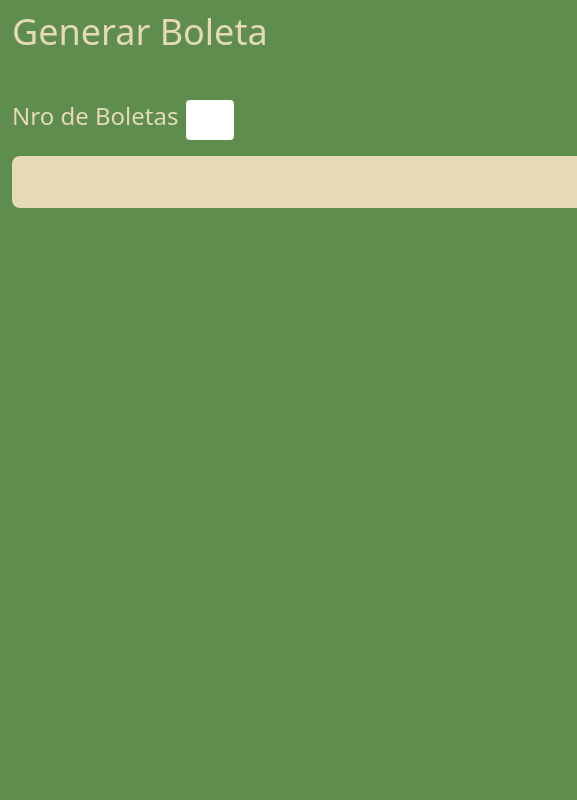
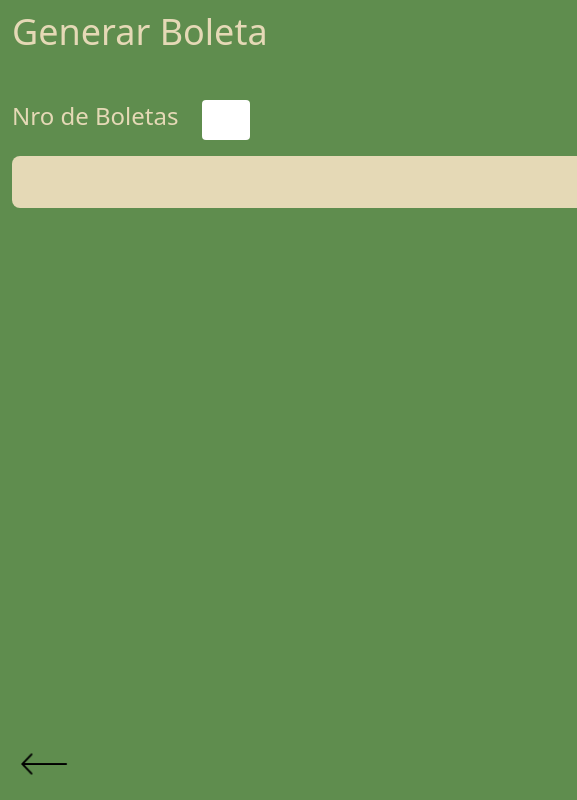
Before and after one commit to AndresCGO/Qvent, a website: page build/generate_ticket.html in a window 1280 px wide. Shown: the full height of the page, 0-577 px from the left. Drawn offline with Linux system fonts and the light colour scheme.

Commit message:
add back button

```diff
--- a/build/generate_ticket.html
+++ b/build/generate_ticket.html
@@ -11,7 +11,7 @@
     <div class="flex flex-col gap-12">
         <p class="font-medium text-4xl text-cream">Generar Boleta</p>
         <form class="flex flex-col gap-4 justify-start">
-            <div class="flex flex-row gap-2">
+            <div class="flex flex-row gap-6">
                 <label for="event_name" class="text-cream font-medium text-2xl whitespace-nowrap">Nro de Boletas</label>
                 <input type="text" name="event_name" id="event_name" class="rounded p-2 w-12">
             </div>
@@ -19,6 +19,7 @@
         </form>
     </div>
     <footer class="flex justify-center">
+        <img src="img/back.png" alt="back_image" class="object-scale-down h-12 absolute left-5">
         <img src="img/logo.png" alt="logo" class="object-scale-down h-12">
     </footer>
 
```
Also changed, not shown: build/css/style.css, build/img/back.png (added).
